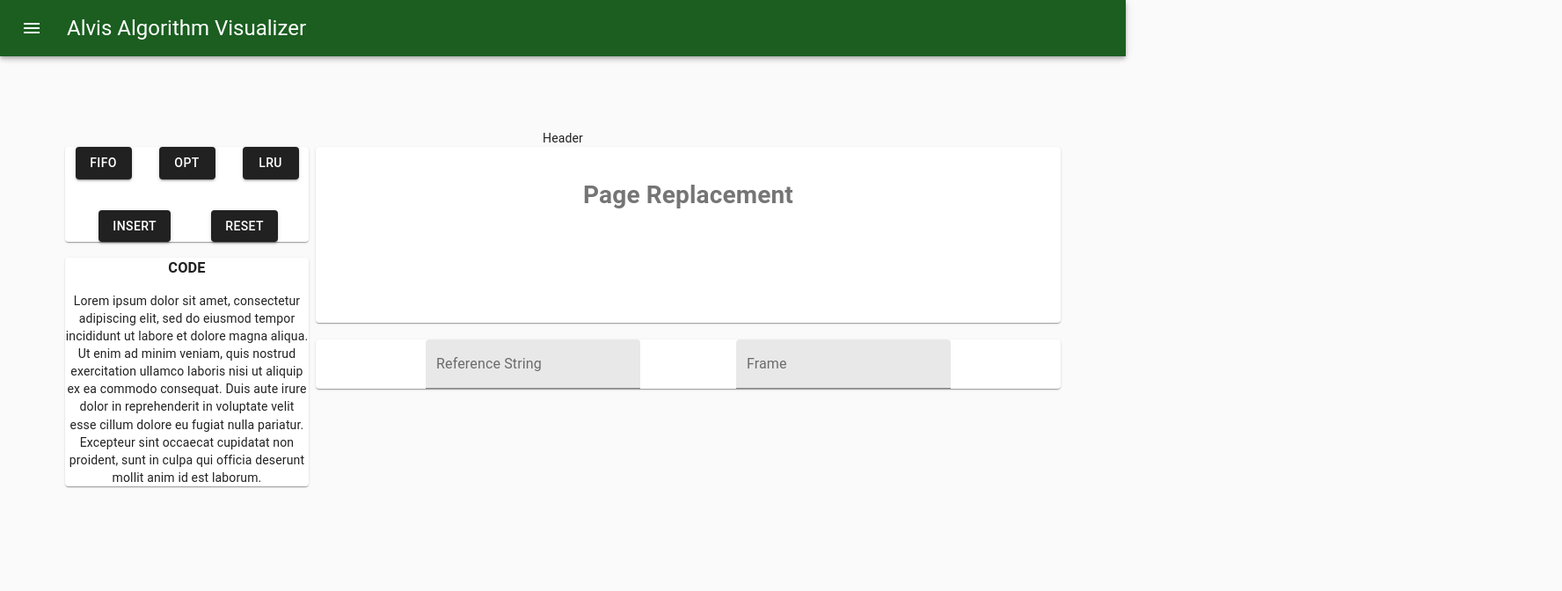
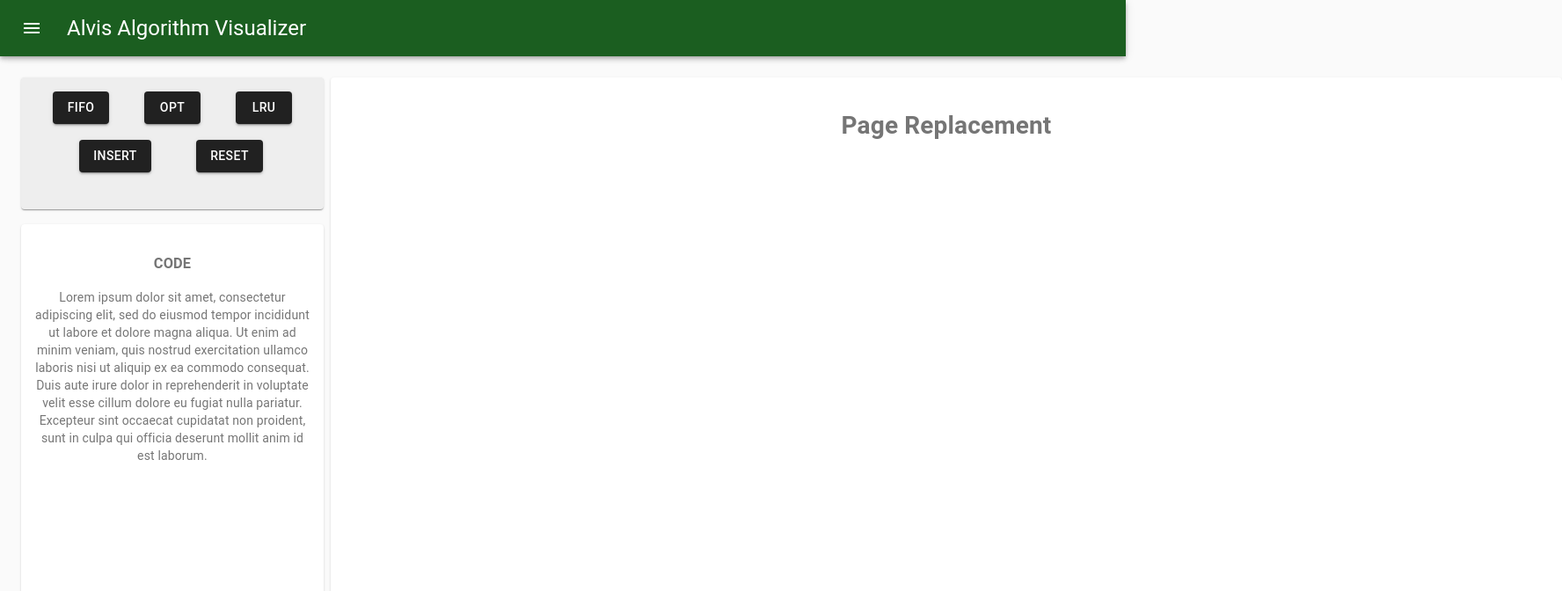
Before and after one commit to rblocker1017/Alvis-rblocker, a React (Create React App) app: page / in a window 1280 px wide. Shown: the top 672 px of the page at 88% size, 1776 px wide, since content can reach past the window. Built offline with nearby package versions, Linux system fonts and the light colour scheme.

Commit message:
fixed some problems where everything was getting clamped to the middle, also cleaned up some grid code

```diff
--- a/package.json
+++ b/package.json
@@ -9,13 +9,15 @@
     "@testing-library/react": "^9.3.2",
     "@testing-library/user-event": "^7.1.2",
     "d3": "5.12.0",
+    "fontsource-roboto": "^4.0.0",
     "react": "^16.13.0",
     "react-d3-tree": "^1.16.1",
     "react-dom": "^16.13.0",
     "react-google-charts": "^3.0.15",
     "react-router-dom": "^5.1.2",
     "react-scripts": "3.4.0",
-    "resize-observer-polyfill": "^1.5.1"
+    "resize-observer-polyfill": "^1.5.1",
+    "source-sans-pro": "^3.6.0"
   },
   "scripts": {
     "start": "react-scripts start",
--- a/src/App.css
+++ b/src/App.css
@@ -28,47 +28,6 @@
   color: #61dafb;
 }
 
-#root {
-  display: flex;
-  flex-direction: column;
-  align-items: stretch;
-  justify-content: center;
-  height: 100vh;
-  padding: 0 50px 150px;
-  text-align: center;
-  box-sizing: border-box;
-}
-
-
-path {
-  stroke-linejoin: round;
-  stroke-linecap: round;
-}
-
-.districts {
-  fill: #bbb;
-}
-
-.districts :hover {
-  fill: orange;
-}
-
-.district-boundaries {
-  pointer-events: none;
-  fill: none;
-  stroke: #fff;
-  stroke-width: .5px;
-}
-
-.state-boundaries {
-  pointer-events: none;
-  fill: none;
-  stroke: #fff;
-  stroke-width: 1.5px;
-}
-
-
-
 
 @keyframes App-logo-spin {
   from {
--- a/src/componenets/layout/header.js
+++ b/src/componenets/layout/header.js
@@ -24,7 +24,9 @@ import Box from '@material-ui/core/Box';
 import SaveIcon from '@material-ui/icons/Save';
 import GridList from '@material-ui/core/GridList';
 import GridListTile from '@material-ui/core/GridListTile';
-
+import AssessmentIcon from '@material-ui/icons/Assessment';
+import NatureIcon from '@material-ui/icons/Nature';
+import TrendingUpIcon from '@material-ui/icons/TrendingUp';
 
 const drawerWidth = 250;
 
@@ -101,10 +103,10 @@ export default function PersistentDrawerLeft(props) {
     setOpen(false);
   };
 
-  //const CSC130 = [{name:"Bubble Sort", url : "/bubblesort" , logo:DashboardIcon}
-    //              ,{name:"Quick Sort", url : "/quickSort", logo:DashboardIcon}
-  // ]
-                   // a decision was made to not do csc130 I have left theses routes in case you want to in the future.
+  const CSC130 = [{name:"Binary Tree Traversal", url : "/treeViewer" , logo:NatureIcon}
+                  ,{name:"Graphing", url : "/quickSort", logo:TrendingUpIcon},
+                  {name: "Sorting", url: "/sorting", logo:AssessmentIcon}
+                ]
 
   const CSC139 = [{name:"CPU Scheduling ", url : "/CpuScheduling", logo:ScheduleIcon}
                   ,{name: "Page Replacement", url:"/PageReplacement", logo:ScheduleIcon},
@@ -150,7 +152,7 @@ export default function PersistentDrawerLeft(props) {
           </IconButton>
         </div>
         <Divider />
-        { /*
+
         <p>CSC 130</p>
         <List>
           {CSC130.map((obj, index) => (
@@ -159,7 +161,7 @@ export default function PersistentDrawerLeft(props) {
               <ListItemText primary={obj.name} />
             </ListItem></Link>
           ))}
-        </List>  */}
+        </List>
         <Divider />
         <p>CSC 139</p>
         <List>
--- a/src/index.js
+++ b/src/index.js
@@ -14,6 +14,7 @@ const theme = createMuiTheme({
     },
     secondary: amber
 
+
   }
 
 });
--- a/src/pages/PageReplacement.js
+++ b/src/pages/PageReplacement.js
@@ -16,20 +16,39 @@ import { grey, orange} from '@material-ui/core/colors';
 
 const useStyles = makeStyles((theme) => ({
   root: {
-    display: 'flex'
+    flexGrow: 1,
   },
   paper: {
     padding: theme.spacing(2),
     textAlign: 'center',
     color: theme.palette.text.secondary,
-    height: "50%"
+    height: 600,
+    width: 1400
   },
-  button: {
-    '& > *': {
-      margin: theme.spacing(1),
+  buttons:
+  {
+    backgroundColor: grey[200],
+    padding: theme.spacing(2),
+    textAlign: 'center',
+    color: theme.palette.text.secondary,
+    height: 150
   },
+  code:
+  {
+
+    padding: theme.spacing(2),
+    textAlign: 'center',
+    color: theme.palette.text.secondary,
+    height: 600
   },
-
+  fields:
+  {
+    backgroundColor: grey[200],
+    padding: theme.spacing(2),
+    textAlign: 'center',
+    color: theme.palette.text.secondary,
+    height: 100
+  }
 }));
 
 export default function PageReplacement() {
@@ -367,12 +386,12 @@ export default function PageReplacement() {
     <Header>
       <ThemeProvider theme = {theme}>
         <Grid container direction = "column">
-      <Grid item>Header</Grid>
+          <Grid item></Grid>
           <Grid item container spacing = {1}>
             <Grid item xs = {3}>
               <Grid container direction = "column">
                 <Paper className={classes.buttons}>
-              <Grid container spacing = {1}>
+                <Grid container spacing = {0}>
                 <Grid item xs = {4}>
                  <Button variant="contained" color = "primary">FIFO</Button>
                 </Grid>
@@ -419,6 +438,7 @@ export default function PageReplacement() {
             <h1>
             </h1>
           <Grid item xs = {12}>
+          <form noValidate autoComplete="off">
             <Paper className={classes.fields}>
               <Grid container>
                 <Grid item xs = {1}>
@@ -431,6 +451,7 @@ export default function PageReplacement() {
               </Grid>
               </Grid>
             </Paper>
+            </form>
           </Grid>
           </Grid>
         </Grid>
@@ -438,5 +459,4 @@ export default function PageReplacement() {
       </ThemeProvider>
     </Header>
   );
-
 }
```
Also changed, not shown: 1 other file (tests, documents, lock files or other folders). Lines whose indentation alone changed are shown as unchanged.
